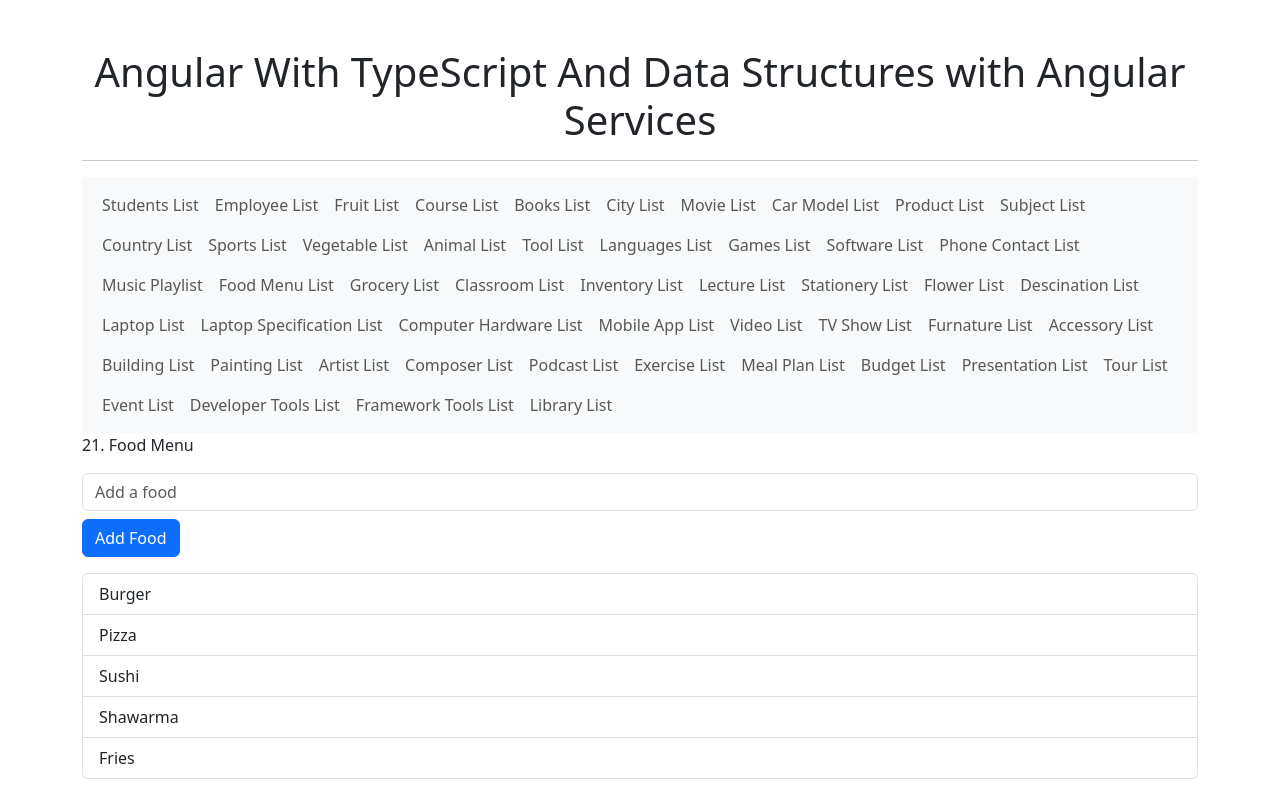
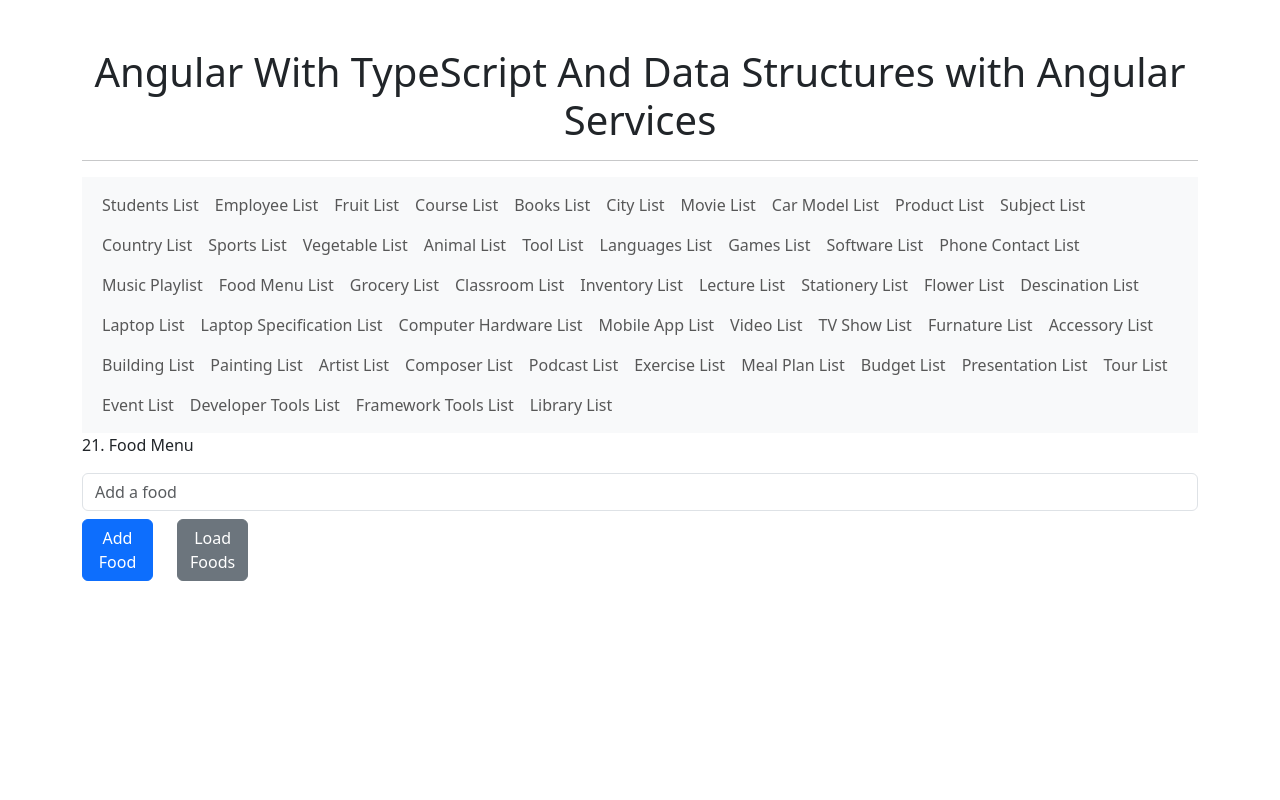
Before and after one commit to muningg/Angular_With_TypeScript_And_Data_Structures, an Angular app: page /food-list in a window 1280 px wide. Built offline with nearby package versions, Linux system fonts and the light colour scheme.

Commit message:
feat(food-menu-service): add service to load food menu

```diff
--- a/src/app/components/food-menu/food-menu.component.html
+++ b/src/app/components/food-menu/food-menu.component.html
@@ -1,8 +1,14 @@
 <p>21. Food Menu</p>
 <input type="text" class="form-control" [(ngModel)]="newFood" placeholder="Add a food" />
 
-<button class="btn btn-primary mt-2" (click)="addFood()">Add Food</button>
-
+<div class="row">
+  <div class="col-sm-1">
+    <button class="btn btn-primary mt-2" (click)="addFood()">Add Food</button>
+  </div>
+  <div class="col-sm-1">
+    <button class="btn btn-secondary mt-2" (click)="provideFoodsList()">Load Foods</button>
+  </div>
+</div>
 <ul class="mt-3 list-group">
   <li class="list-group-item" *ngFor="let food of foods">
     {{food}}
--- a/src/app/components/food-menu/food-menu.component.ts
+++ b/src/app/components/food-menu/food-menu.component.ts
@@ -1,4 +1,5 @@
 import { Component } from '@angular/core';
+import { FoodMenuService } from './food-menu.service';
 
 @Component({
   selector: 'app-food-menu',
@@ -6,13 +7,17 @@ import { Component } from '@angular/core';
   styleUrl: './food-menu.component.css'
 })
 export class FoodMenuComponent {
-  foods: string[] = ['Burger', 'Pizza', 'Sushi', 'Shawarma', 'Fries'];
+  foods: string[] = [];
   newFood: string = '';
+  constructor(private foodListService: FoodMenuService) { }
 
   addFood() {
     if (this.newFood.trim()) {
-      this.foods.push(this.newFood);
+      this.foodListService.addFood(this.newFood);
       this.newFood = '';
     }
   }
+  provideFoodsList() {
+    this.foods = this.foodListService.loadFoods();
+  }
 }
--- /dev/null
+++ b/src/app/components/food-menu/food-menu.service.ts
@@ -0,0 +1,18 @@
+import { Injectable } from '@angular/core';
+
+@Injectable({
+  providedIn: 'root'
+})
+export class FoodMenuService {
+  private foods: string[] = [
+    'Burger', 'Pizza', 'Sushi', 'Shawarma', 'Fries'
+  ];
+
+  loadFoods() {
+    return this.foods;
+  }
+
+  addFood(food: string) {
+    this.foods.push(food);
+  }
+}
```
Also changed, not shown: 1 other file (tests, documents, lock files or other folders).
